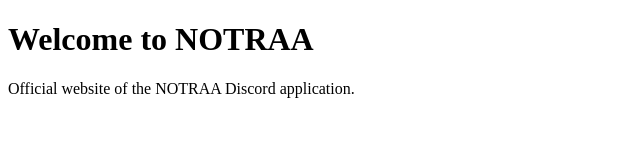
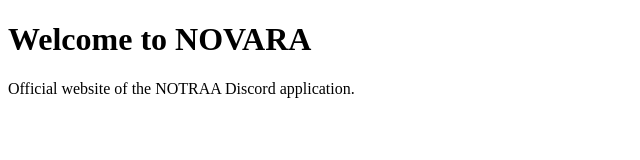
Before and after one commit to yegisivaraam-maker/mybot, a plain HTML site: page index.html in a window 1280 px wide. Shown: the full height of the page, 0-640 px from the left. Drawn offline with Linux system fonts and the light colour scheme.

Commit message:
Change title and heading from NOTRAA to NOVARA

```diff
--- a/index.html
+++ b/index.html
@@ -2,10 +2,10 @@
 <!DOCTYPE html>
 <html>
 <head>
-    <title>NOTRAA</title>
+    <title>NOVARA</title>
 </head>
 <body>
-    <h1>Welcome to NOTRAA</h1>
+    <h1>Welcome to NOVARA</h1>
     <p>Official website of the NOTRAA Discord application.</p>
 </body>
 </html>
```
